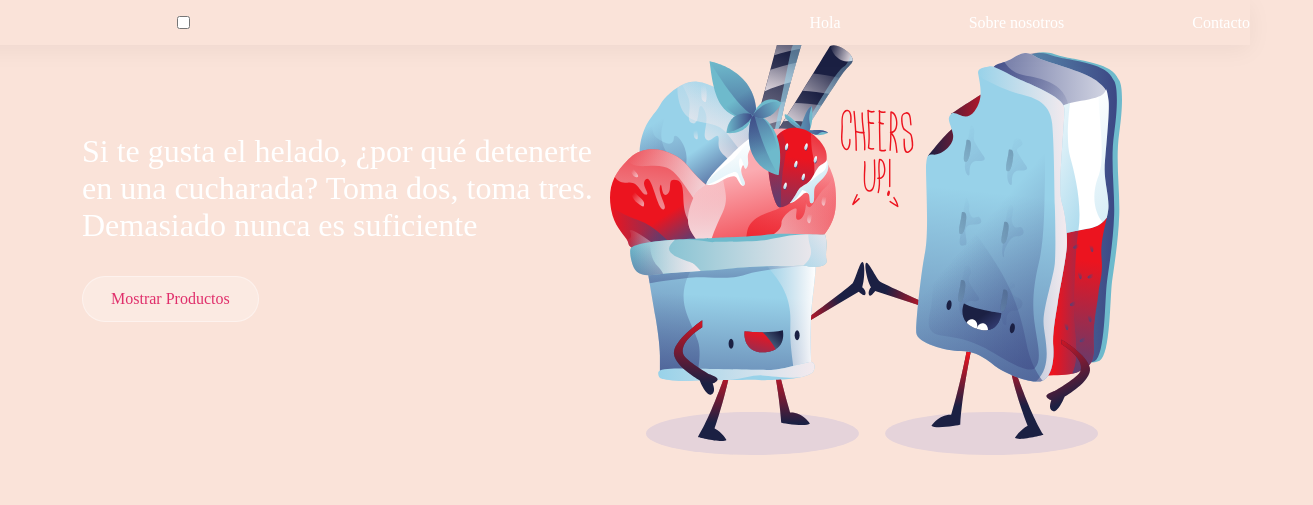
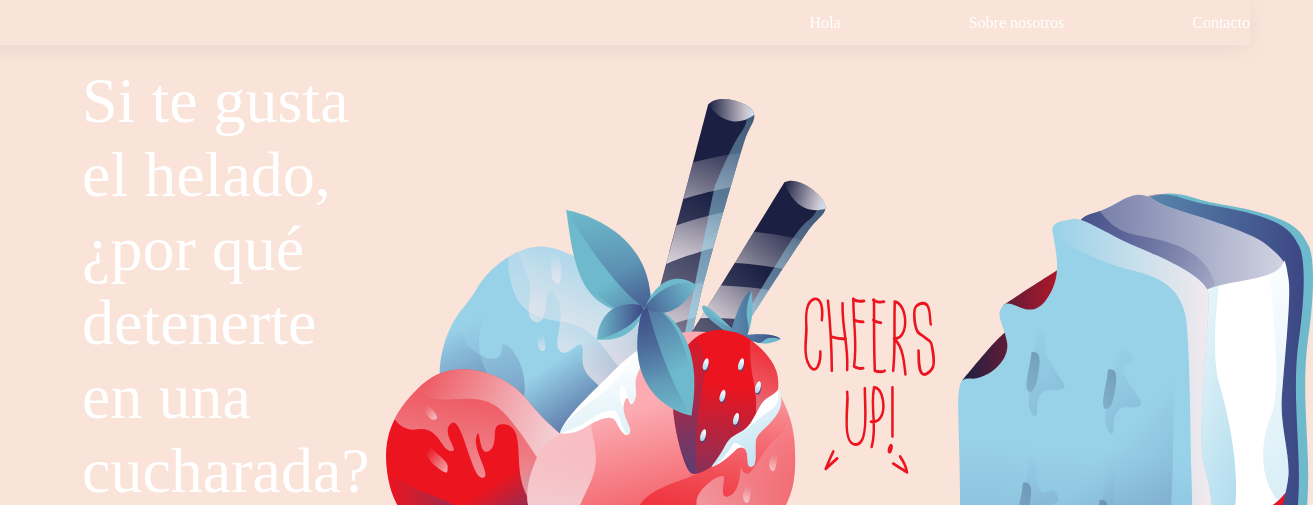
Before and after one commit to Apolinar01/nelly, a plain HTML site: page index.html in a window 1280 px wide. Shown: the top 505 px of the page, 1313 px wide, since content can reach past the window. Drawn offline with nearby package versions, Linux system fonts and the light colour scheme.

Commit message:
anterior

```diff
--- a/css/estilos.css
+++ b/css/estilos.css
@@ -68,7 +68,7 @@ body{
     padding: 4rem
 }
 .Nelly-texto{
-    font-size: 2rem;
+    font-size: 4rem;
     color: var(--blanco);
     margin-bottom: 2rem;
 }
@@ -178,7 +178,7 @@ li{
 
 
 img{
-    max-width:32rem ;
+    max-width:62rem ;
     vertical-align: middle;
 }
 .portfolio-section{
--- a/index.html
+++ b/index.html
@@ -14,10 +14,6 @@
   <body>
     <header class="header">
       <img class="logo" src="svg/logo.svg" alt="Nelly-logo" />
-      <input type="checkbox" id="nav-check">
-           <label for="nav-check" class="nav-toggler">
-              <span></span>
-           </label>
       <nav>
         <ul class="lista">
           <li><a href=""></a></li>
```
